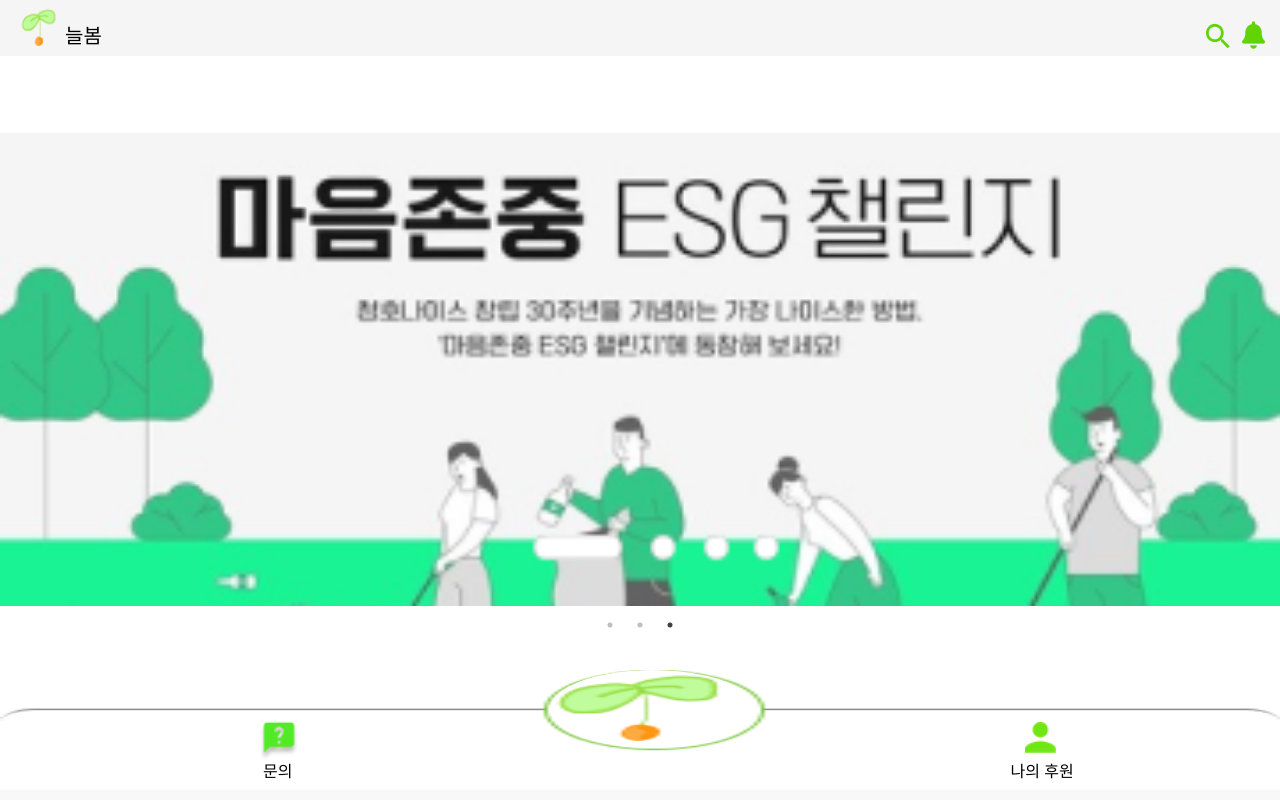
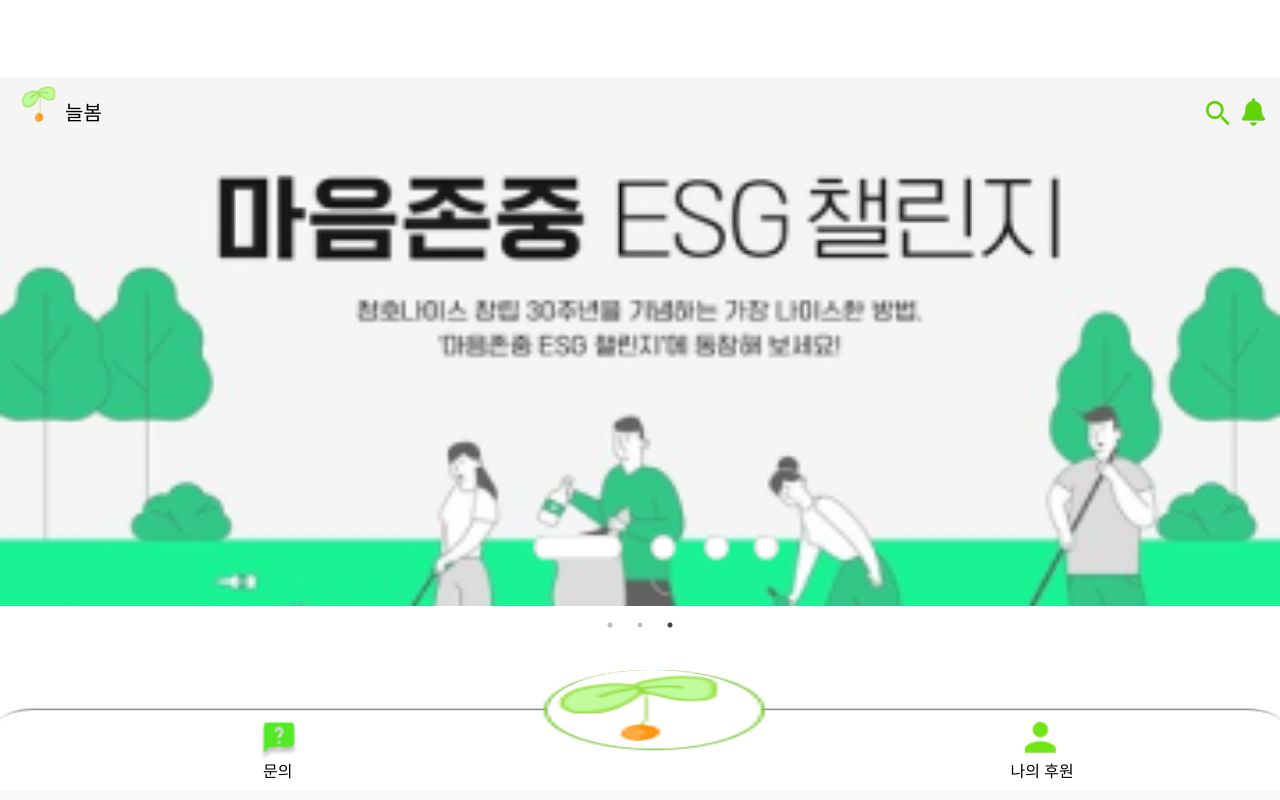
Before and after one commit to LeeTaek2T/hackerton, a React (Create React App) app: page / in a window 1280 px wide. Shown: the top 800 px of the page. Built offline with nearby package versions, Linux system fonts and the light colour scheme.

Commit message:
footeDiv수정

```diff
--- a/src/component/main/main.jsx
+++ b/src/component/main/main.jsx
@@ -20,9 +20,7 @@
   }
   return (
     <div className={styles.main}>
-      <div className={styles.headerDiv}>
-        <Header></Header>
-      </div>
+      <Header></Header>
       <ImageSlider></ImageSlider>
       <div className={styles.middle}>
         {' '}
@@ -78,9 +76,7 @@
           <img src={reportImg} className={styles.reportImg}></img>
         </div>
       </div>
-      <div div className={styles.footerDiV}>
-        <Footer></Footer>
-      </div>
+      <Footer></Footer>
     </div>
   );
 };
```
